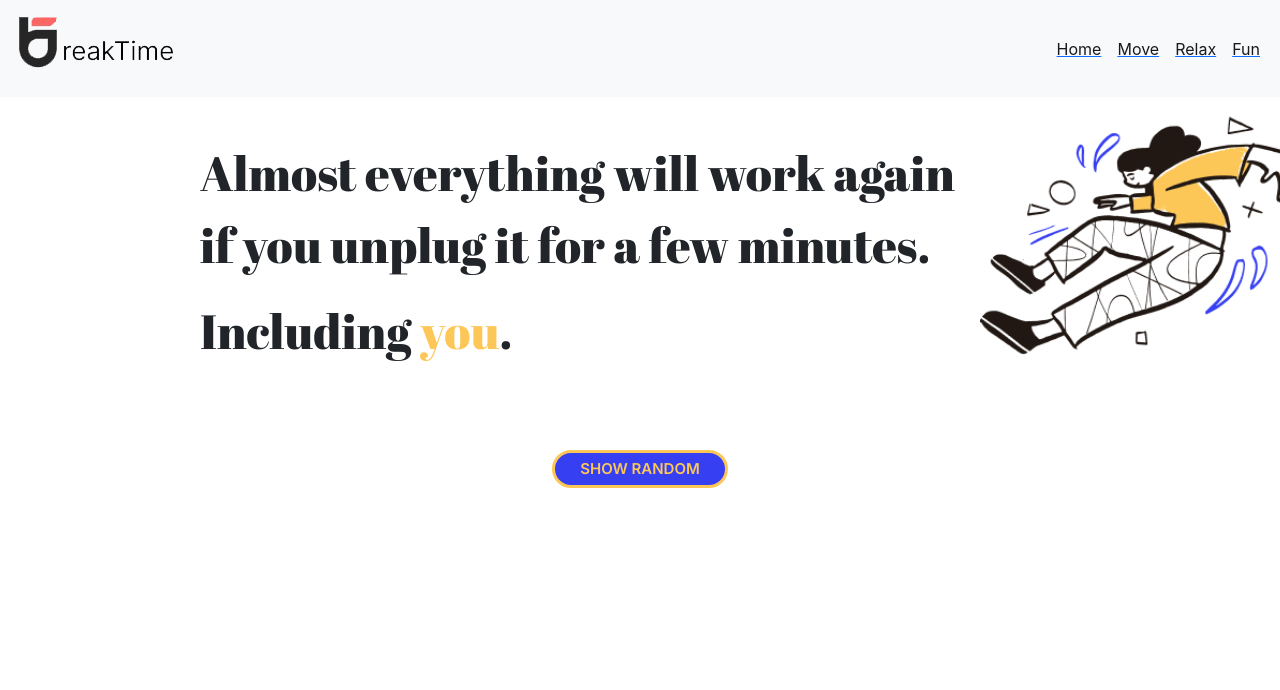
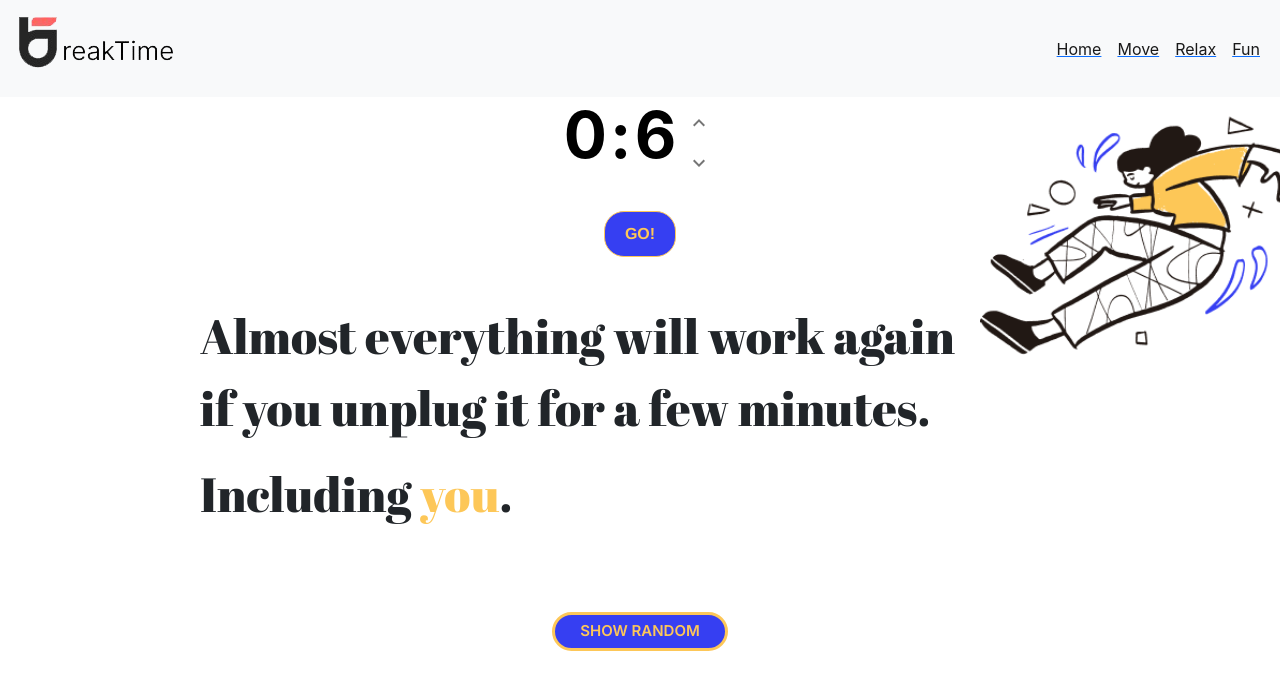
Before and after one commit to CodeOp-tech/fspt15-proj-team3, a React (Create React App) app in the folder my-react-app/: page /fun in a window 1280 px wide. Shown: the top 690 px of the page. Built offline with nearby package versions, Linux system fonts and the light colour scheme; no server answers.

Commit message:
added timer to funpage

```diff
--- a/my-react-app/src/App.js
+++ b/my-react-app/src/App.js
@@ -11,10 +11,15 @@ import MoveBreak from "./Pages/MoveBreak";
 import BreakEnd from "./Components/BreakEnd";
 import logo from "./Illustrations/logoBreaktime.png";
 import CountdownTimer from "./Components/CountdownTimer";
+import { TimerContext } from "./Hooks/TimerContext"
 
 function App() {
   const services = new Services();
   const [isShown, setIsShown] = useState(false);
+  const [targetMin, setTargetMin] = useState(0.1)
+
+
+  let timerObj = {targetMin, setTargetMin};
 
   //Added useEffect to test API calls on page load, this can be removed when we have components that can call it instead!
 
@@ -69,6 +74,8 @@ function App() {
         </nav>
 
         <div className="App">
+
+        <TimerContext.Provider value={timerObj}>
           <Routes>
             <Route path="/" element={<Home />} />
             <Route path="/dashboard" element={<DashBoard />} />
@@ -86,6 +93,8 @@ function App() {
             <Route path="/move/welldone" element={<BreakEnd />} />
 
           </Routes>
+         </TimerContext.Provider>
+
         </div>
       </div>
     );
--- a/my-react-app/src/Components/CountdownTimer.js
+++ b/my-react-app/src/Components/CountdownTimer.js
@@ -4,16 +4,18 @@ import ShowCounter from './ShowCounter';
 import "./CountDownTimer.css";
 import { useCountdown } from '../Hooks/useCountDown';
 import { useNavigate } from 'react-router-dom';
+import { useContext } from 'react';
+import { TimerContext } from "../Hooks/TimerContext";
 //Parent component that renders ShowCounter or Navs to BreakEnd if timer < 0
 
 const CountdownTimer = () => {
 
-  const navigate = useNavigate();
-  const [targetMin, setTargetMin] = useState(0.1)
-  const [minutes, seconds, toggleStart, resetTimer, adjustTimer] = useCountdown(targetMin);
+const navigate = useNavigate();
+let {targetMin, setTargetMin} = useContext(TimerContext);
+  //const [targetMin, setTargetMin] = useState(0.1)
+const [minutes, seconds, toggleStart, resetTimer, adjustTimer] = useCountdown(targetMin);
   //takes min, seconds values & toggleStart, resetTimer func from useCountdown hook
   //NB - need to be included in return statement useEffect
-
 
   const increaseMin = () => {
   console.log(targetMin)
--- a/my-react-app/src/Components/StartButton.js
+++ b/my-react-app/src/Components/StartButton.js
@@ -6,7 +6,7 @@ const StartButton = ({toggleStart}) => {
     <div>
     <button
     className='timer-button timer-button-outline'
-    onClick={toggleStart}> GO!
+    onClick={() => toggleStart()}> GO!
     </button>
     </div>
   );
--- /dev/null
+++ b/my-react-app/src/Hooks/TimerContext.js
@@ -0,0 +1,3 @@
+import { createContext } from "react";
+
+export const TimerContext = createContext({});
--- a/my-react-app/src/Hooks/useCountDown.js
+++ b/my-react-app/src/Hooks/useCountDown.js
@@ -1,13 +1,14 @@
 import { useEffect, useState } from 'react';
 //function which performs countdown calculation
 //passes user targetMin from CountDownTimer
+
 const useCountdown = (targetMin) => {
-
 //targetMin to milliseconds
 const countDownTime = targetMin * 60 * 1000
   console.log(countDownTime)
 //to start or pause timer
 const [start, setStart] = useState(false)
+
 //timer stateVar
 const [timer, setTimer] = useState(countDownTime);
   console.log(timer)
@@ -15,11 +16,9 @@ const [timer, setTimer] = useState(countDownTime);
 
 //Restarts break in breakEnd component.
 //Resets countDownTime = 0.1 and start = true
-  const resetTimer = (e) => {
-    //setTargetMin(0.2)
+const resetTimer = (e) => {
     setTimer(countDownTime)
     toggleStart()
-    console.log(targetMin)
     console.log("reset clicked")
   }
 
@@ -50,7 +49,7 @@ const adjustTimer = (e) => {
     }
   }, [countDownTime, start, targetMin, timer]);
 
-  return [...getReturnValues(timer), toggleStart, resetTimer, adjustTimer];
+  return [...getReturnValues(timer), toggleStart, resetTimer, adjustTimer, start];
 };
 
 const getReturnValues = (timer) => {
--- a/my-react-app/src/Pages/FunBreak.js
+++ b/my-react-app/src/Pages/FunBreak.js
@@ -2,6 +2,7 @@ import React, { useEffect, useState } from "react";
 import FunContainer from "../Components/FunContainer";
 import funBreakImg from "../Illustrations/funBreak.png";
 import Services from "../services";
+import CountdownTimer from "../Components/CountdownTimer";
 
 function FunBreak() {
 
@@ -39,6 +40,8 @@ function FunBreak() {
 
   return (
     <div className="App">
+
+      <CountdownTimer/>
       <p className="funTitle">
         Almost everything will work again
         <br />
--- a/my-react-app/src/Pages/RelaxBreak.js
+++ b/my-react-app/src/Pages/RelaxBreak.js
@@ -13,9 +13,16 @@ import AliceCarousel from "react-alice-carousel";
 import CountdownTimer from "../Components/CountdownTimer";
 import "react-alice-carousel/lib/alice-carousel.css";
 import StartButton from "../Components/StartButton";
+import { useCountdown } from "../Hooks/useCountDown";
+import { useContext } from 'react';
+import { TimerContext } from "../Hooks/TimerContext";
 
-function RelaxBreak({toggleStart}) {
-	const handleDragStart = (e) => e.preventDefault();
+function RelaxBreak() {
+
+let {targetMin} = useContext(TimerContext);
+const [toggleStart] = useCountdown(targetMin);
+
+const handleDragStart = (e) => e.preventDefault();
 
 	const responsive = {
 		0: { items: 1 },
@@ -65,8 +72,10 @@ function RelaxBreak({toggleStart}) {
 					</video>
 				</div>
 
+
 				<StartButton
 				toggleStart={toggleStart}/>
+
 			</div>
             <h2 className="library">
 					Browse our library:
```
